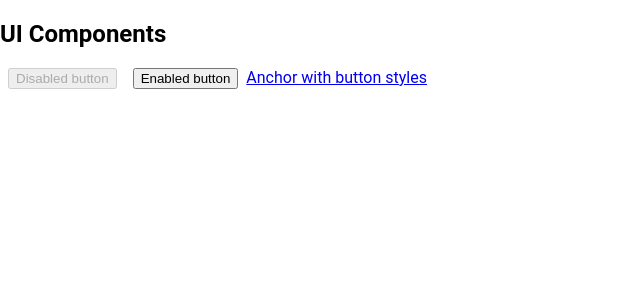
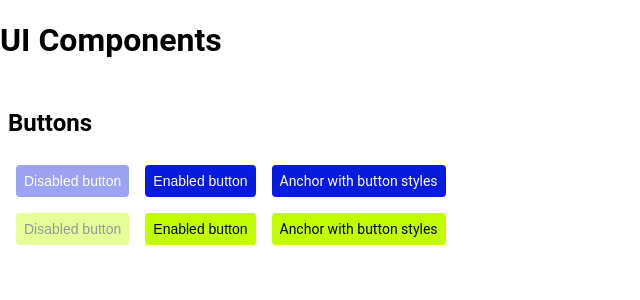
Before and after one commit to InfCesar/Angular-UI, an Angular app: page / in a window 1280 px wide. Shown: the top 300 px of the page, without its empty margins (0-640 px from the left). Built offline with nearby package versions, Linux system fonts and the light colour scheme.

Commit message:
feat: añade ejemplos de botones
#create-button-component

```diff
--- a/src/app/app.component.html
+++ b/src/app/app.component.html
@@ -1,7 +1,16 @@
 
-<h2>UI Components</h2>
+<h1>UI Components</h1>
 <div class="container">
-  <button ui-button disabled>Disabled button</button>
-  <button ui-button>Enabled button</button>
-  <a ui-button href="https://www.google.com">Anchor with button styles</a>
+  <h2>Buttons</h2>
+  <div class="primary-buttons">
+    <button ui-button disabled>Disabled button</button>
+    <button ui-button>Enabled button</button>
+    <a ui-button href="https://www.google.com">Anchor with button styles</a>
+  </div>
+
+  <div class="success-buttons">
+    <button ui-button disabled>Disabled button</button>
+    <button ui-button>Enabled button</button>
+    <a ui-button href="https://www.google.com">Anchor with button styles</a>
+  </div>
 </div>
--- a/src/app/app.component.scss
+++ b/src/app/app.component.scss
@@ -1,5 +1,17 @@
 .container {
-  button {
-    margin: 0 8px;
+  padding: 8px;
+
+  [ui-button] {
+    margin: 8px;
+  }
+
+  .success-buttons [ui-button] {
+    --ui-button-background: var(--color-green);
+    --ui-button-color: var(--color-black);
+  }
+
+  .success-buttons [ui-button] {
+    --ui-button-background: var(--color-green);
+    --ui-button-color: var(--color-black);
   }
 }
--- a/src/app/app.component.ts
+++ b/src/app/app.component.ts
@@ -1,10 +1,11 @@
 import { Component } from '@angular/core';
 import { RouterOutlet } from '@angular/router';
+import { UiButtonComponent } from './components/button/button.component';
 
 @Component({
   selector: 'app-root',
   standalone: true,
-  imports: [RouterOutlet],
+  imports: [RouterOutlet, UiButtonComponent],
   templateUrl: './app.component.html',
   styleUrl: './app.component.scss'
 })
--- a/src/app/components/button/button.component.ts
+++ b/src/app/components/button/button.component.ts
@@ -1,5 +1,5 @@
 import { ChangeDetectionStrategy, Component, HostBinding, HostListener, Input, booleanAttribute } from "@angular/core";
-import { UiRippleDirective } from "../ripple/ripple.directive";
+import { UiRippleDirective } from "./ripple.directive";
 
 @Component({
   selector: 'button[ui-button], a[ui-button]',
```
Also changed, not shown: src/app/components/button/button.component.scss (indentation only), src/app/components/button/ripple.directive.ts (renamed from src/app/components/ripple/ripple.directive.ts).
